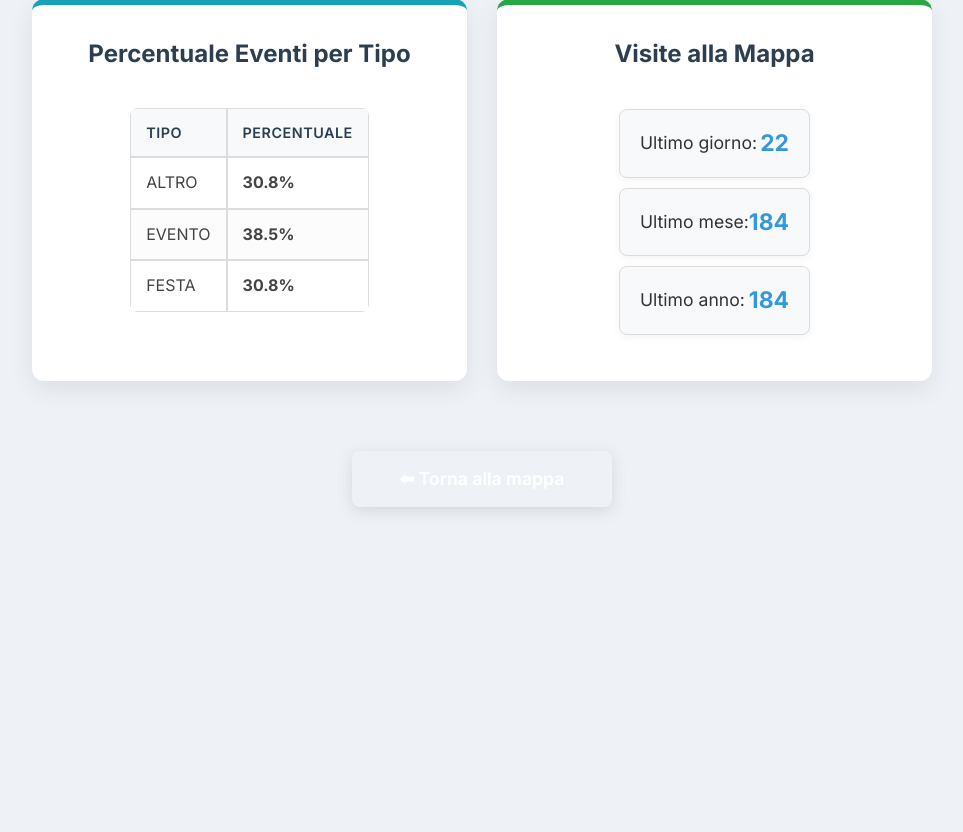
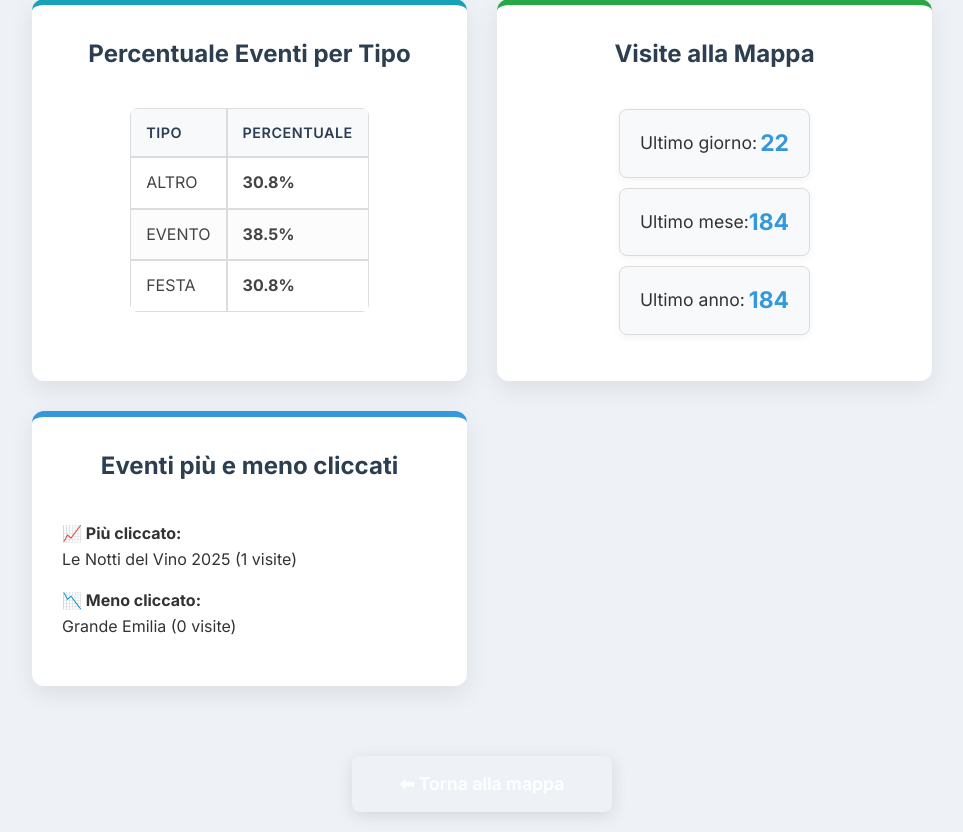
Before and after one commit to francesco-sergiano/ProgettoTecnologieWeb, a Django app: page /statistiche/ in a window 1280 px wide. Shown: the part 175-1007 px from the top of the page, without its empty margins (158-1121 px from the left). Before the commit the page ends 687 px from the top, so only its background shows below. Run offline with Django 5.2, Linux system fonts and the light colour scheme; a user stored in the database is signed in; data comes from the database, SQL or seed files in the repository; both versions use the stored data as it was after the commit.

Commit message:
Aggiornate le statistiche

```diff
--- a/ProgettoTecnologieWebFrancescoSergiano/mappe/models.py
+++ b/ProgettoTecnologieWebFrancescoSergiano/mappe/models.py
@@ -36,6 +36,8 @@ class Evento(models.Model):
 class Visita(models.Model):
     user = models.ForeignKey(User, null=True, blank=True, on_delete=models.SET_NULL)
     timestamp = models.DateTimeField(auto_now_add=True)
+    evento = models.ForeignKey(Evento, null=True, blank=True, on_delete=models.SET_NULL)
+
 
     def __str__(self):
         return f"Visita di {self.user} alle {self.timestamp}"
--- a/ProgettoTecnologieWebFrancescoSergiano/mappe/templates/mappe/statistiche.html
+++ b/ProgettoTecnologieWebFrancescoSergiano/mappe/templates/mappe/statistiche.html
@@ -265,6 +265,28 @@
                 </ul>
             </div>
         </div>
+
+<div class="card">
+    <h3>Eventi più e meno cliccati</h3>
+
+    <div style="text-align:left; width:100%;">
+        <p><strong>📈 Più cliccato:</strong><br>
+            {% if evento_piu_cliccato %}
+                {{ evento_piu_cliccato.titolo }} ({{ evento_piu_cliccato.visite_count }} visite)
+            {% else %}
+                Nessun dato disponibile
+            {% endif %}
+        </p>
+
+        <p><strong>📉 Meno cliccato:</strong><br>
+            {% if evento_meno_cliccato %}
+                {{ evento_meno_cliccato.titolo }} ({{ evento_meno_cliccato.visite_count }} visite)
+            {% else %}
+                Nessun dato disponibile
+            {% endif %}
+        </p>
+    </div>
+</div>
     </div>
 
     <a href="{% url 'mappa_modena' %}" class="back-to-map-button">⬅ Torna alla mappa</a>
--- a/ProgettoTecnologieWebFrancescoSergiano/mappe/views.py
+++ b/ProgettoTecnologieWebFrancescoSergiano/mappe/views.py
@@ -11,6 +11,7 @@ from .models import Evento, Visita, EventoSalvato
 from django.http import HttpResponseRedirect
 from django.urls import reverse
 from datetime import date
+
 
 
 def mappa_modena(request):
@@ -136,6 +137,13 @@ def modifica_evento(request, evento_id):
 
 def dettaglio_evento(request, evento_id):
     evento = get_object_or_404(Evento, id=evento_id)
+
+    # 📈 Registra la visita
+    if request.user.is_authenticated:
+        Visita.objects.create(user=request.user, evento=evento)
+    else:
+        Visita.objects.create(evento=evento)
+
     return render(request, 'mappe/dettaglio_evento.html', {'evento': evento})
 
 
@@ -210,15 +218,22 @@ def statistiche(request):
     visite_mese = Visita.objects.filter(timestamp__gte=mese).count()
     visite_anno = Visita.objects.filter(timestamp__gte=anno).count()
 
+    # 👇 Eventi più e meno cliccati
+    eventi_visite = Evento.objects.annotate(visite_count=Count('visita')).order_by('-visite_count')
+
+    evento_piu_cliccato = eventi_visite.first()
+    evento_meno_cliccato = eventi_visite.last()
+
     context = {
         'stats_eventi': stats_eventi,
         'visite_oggi': visite_oggi,
         'visite_mese': visite_mese,
         'visite_anno': visite_anno,
+        'evento_piu_cliccato': evento_piu_cliccato,
+        'evento_meno_cliccato': evento_meno_cliccato,
     }
 
     return render(request, 'mappe/statistiche.html', context)
-
 
 @login_required
 def salva_evento(request, evento_id):
```
Also changed, not shown: ProgettoTecnologieWebFrancescoSergiano/db.sqlite3, ProgettoTecnologieWebFrancescoSergiano/mappe/migrations/0007_visita_evento.py (added).
